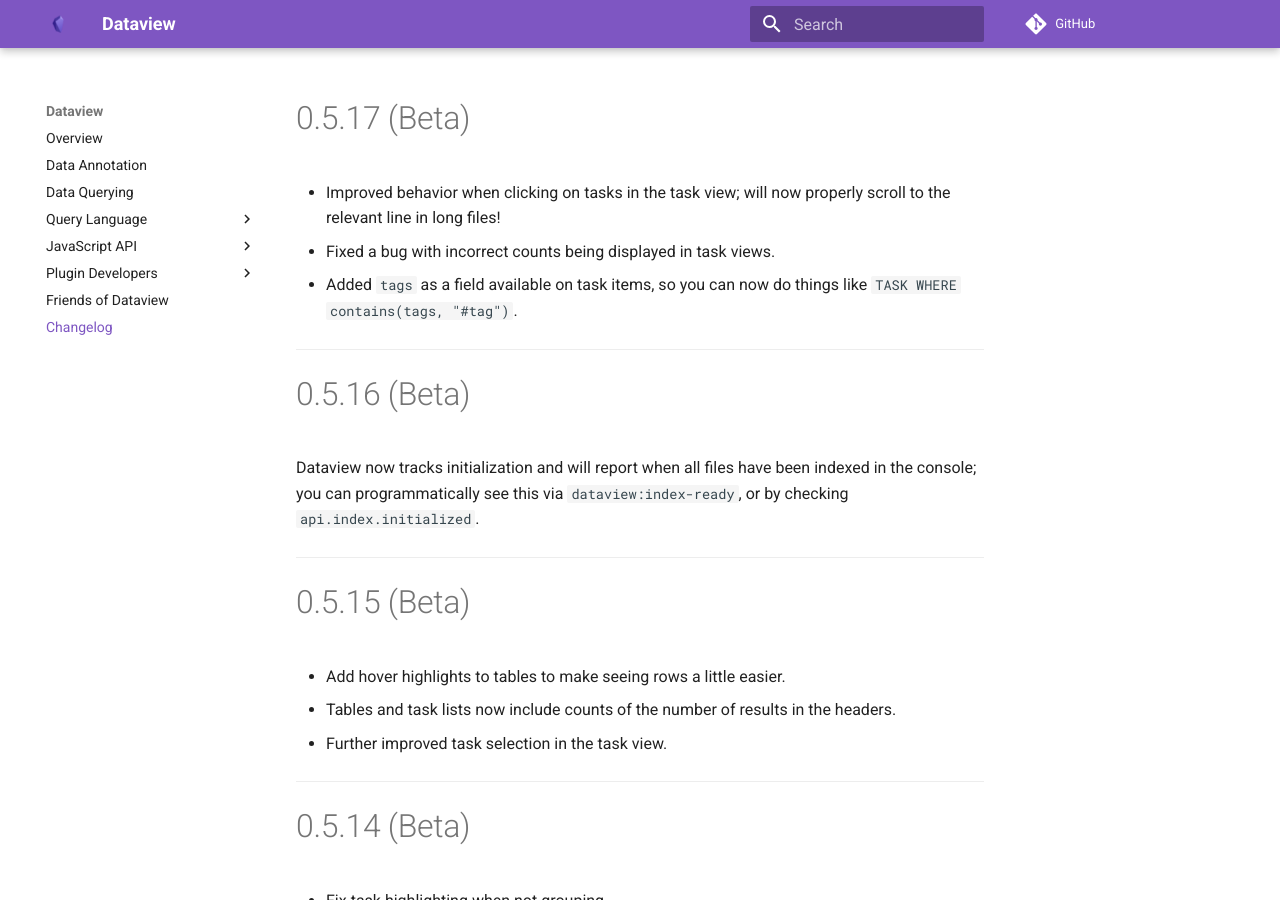
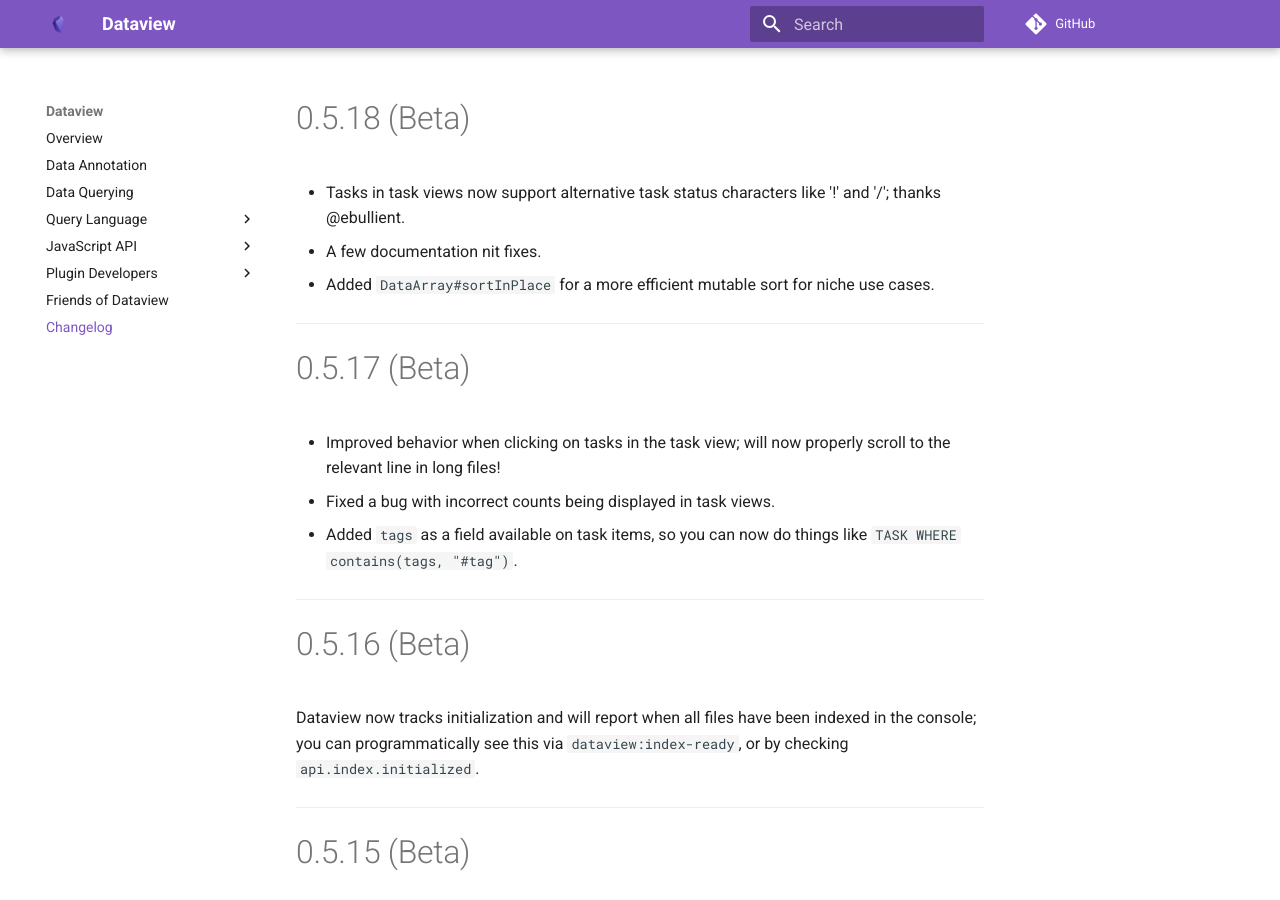
Before and after one commit to blacksmithgu/obsidian-dataview, an MkDocs documentation site: the page built from docs/docs/changelog.md, in a window 1280 px wide and 900 px high. Built offline with MkDocs 1.6.1 and Material for MkDocs 9.7.7, drawn with Linux system fonts in a browser that asks for light colours; comment, search, counter and statistics services are not loaded.

Commit message:
Auto-release beta 0.5.18

```diff
--- a/docs/docs/changelog.md
+++ b/docs/docs/changelog.md
@@ -1,3 +1,11 @@
+# 0.5.18 (Beta)
+
+- Tasks in task views now support alternative task status characters like '!' and '/'; thanks @ebullient.
+- A few documentation nit fixes.
+- Added `DataArray#sortInPlace` for a more efficient mutable sort for niche use cases.
+
+---
+
 # 0.5.17 (Beta)
 
 - Improved behavior when clicking on tasks in the task view; will now properly scroll to the relevant line in long
--- a/manifest-beta.json
+++ b/manifest-beta.json
@@ -1,7 +1,7 @@
 {
   "id": "dataview",
   "name": "Dataview",
-  "version": "0.5.17",
+  "version": "0.5.18",
   "minAppVersion": "0.13.11",
   "description": "Complex data views for the data-obsessed. Beta version.",
   "author": "Michael Brenan <blacksmithgu@gmail.com>",
--- a/package.json
+++ b/package.json
@@ -1,6 +1,6 @@
 {
   "name": "obsidian-dataview",
-  "version": "0.5.17",
+  "version": "0.5.18",
   "description": "Advanced data views for Obsidian.md.",
   "main": "lib/index.js",
   "types": "lib/index.d.ts",
--- a/versions.json
+++ b/versions.json
@@ -93,5 +93,6 @@
   "0.5.14": "0.13.11",
   "0.5.15": "0.13.11",
   "0.5.16": "0.13.11",
-  "0.5.17": "0.13.11"
+  "0.5.17": "0.13.11",
+  "0.5.18": "0.13.11"
 }
```
Also changed, not shown: CHANGELOG.md.
